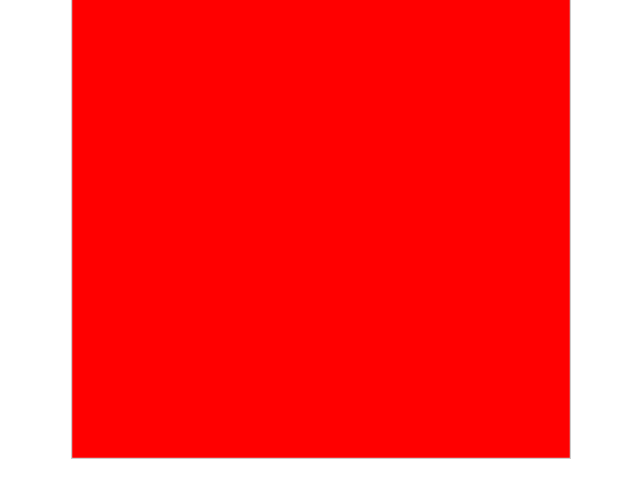
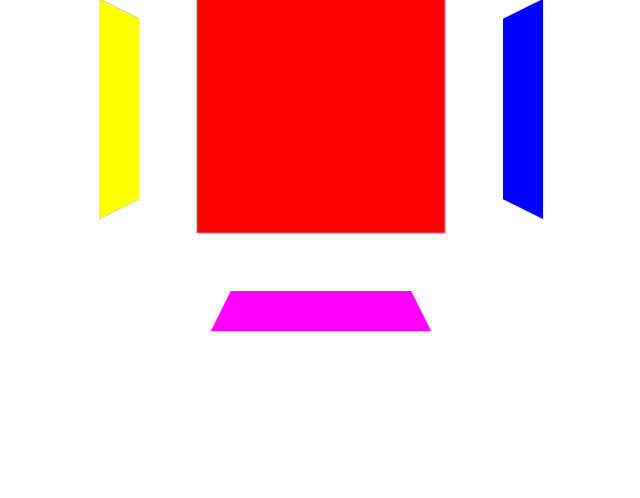
Before and after one commit to micropolla/cus, a Jekyll site: the page heart/futuro/index.html, which Jekyll copies as it is, in a window 1280 px wide. Shown: the top 498 px of the page, without its empty margins (319-959 px from the left). Built offline with Jekyll 4.4.1, drawn with Linux system fonts in a browser that asks for light colours.

Commit message:
Automated update

```diff
--- a/heart/futuro/index.html
+++ b/heart/futuro/index.html
@@ -5,8 +5,8 @@
   <style>
     .cube-container {
         perspective: 1000px;
-        width: 400px;
-        height: 400px;
+        width: 200px;
+        height: 200px;
         margin: 0 auto;
         position: relative;
         border: 1px solid #ccc;
```
Also changed, not shown: other parts of heart/futuro/index.html (+2 -2 lines).
